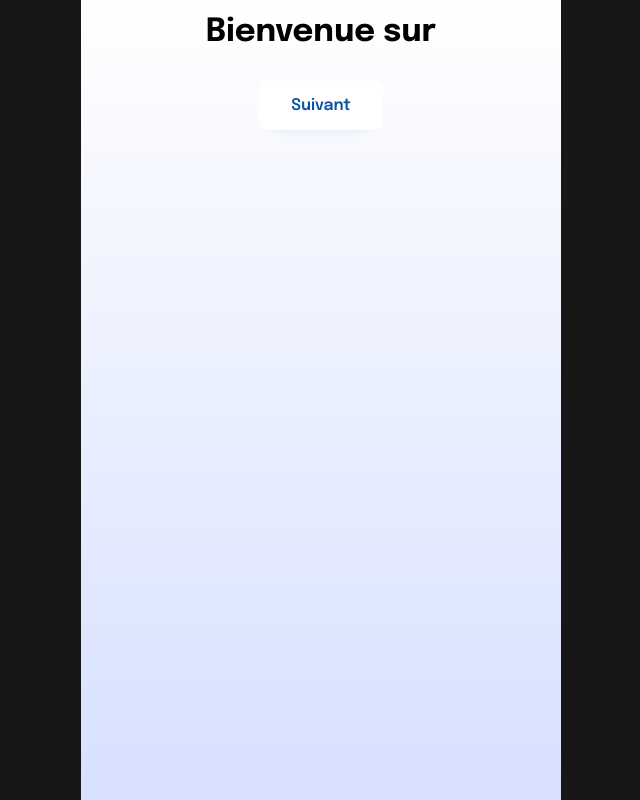
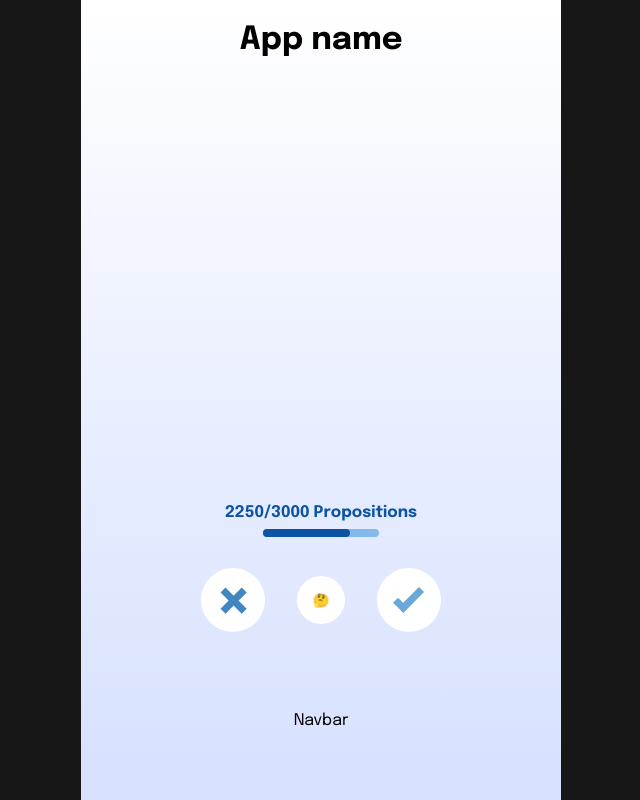
Before and after one commit to EtudiQuoi/etudi-quoi, a Next.js app: page / in a window 1280 px wide. Shown: the whole page, without its empty margins (319-959 px from the left). Built offline with nearby package versions, Linux system fonts and the light colour scheme.

Commit message:
:sparkles: Grid placement

```diff
--- a/components/Button.jsx
+++ b/components/Button.jsx
@@ -5,7 +5,6 @@ export default function Button(props) {
 }
 
 const Btn = styled.button`
-    margin-top: 2rem;
     cursor: pointer;
     outline: none;
     border: none;
--- /dev/null
+++ b/components/Navbar.jsx
@@ -0,0 +1,9 @@
+import styled from "@emotion/styled";
+
+export default function Navbar() {
+    return <Nav>Navbar</Nav>;
+}
+
+const Nav = styled.nav`
+    display: flex;
+`;
--- a/components/Range.jsx
+++ b/components/Range.jsx
@@ -14,7 +14,6 @@ export default function Range(props) {
 }
 
 const RangeContainer = styled.div`
-    margin-top: 28rem;
     display: flex;
     flex-direction: column;
     align-items: center;
--- a/components/RoundButton.jsx
+++ b/components/RoundButton.jsx
@@ -24,7 +24,6 @@ export default function RoundButton(props) {
 }
 
 const Btn = styled.button`
-    margin-top: 2rem;
     cursor: pointer;
     outline: none;
     border: none;
--- a/pages/index.js
+++ b/pages/index.js
@@ -1,12 +1,61 @@
-import React from "react";
-import Button from "../components/Button";
+import styled from "@emotion/styled";
 import { Container } from "../shared/styles";
+
+import Navbar from "../components/Navbar";
+import Range from "../components/Range";
+import RoundButton from "../components/RoundButton";
 
 const Home = () => (
     <Container>
-        <h1>Bienvenue sur</h1>
-        <Button>Suivant</Button>
+        <Grid>
+            <GridItem area="header">
+                <h1>App name</h1>
+            </GridItem>
+            <GridItem area="card"></GridItem>
+            <GridItem area="range">
+                <Range value="2250" max="3000" />
+            </GridItem>
+            <GridItem area="buttons">
+                <ButtonContainer>
+                    <RoundButton layout="cross" />
+                    <RoundButton layout="emoji" size="small">
+                        🤔
+                    </RoundButton>
+                    <RoundButton layout="check" />
+                </ButtonContainer>
+            </GridItem>
+            <GridItem area="navbar">
+                <Navbar />
+            </GridItem>
+        </Grid>
     </Container>
 );
 
 export default Home;
+
+const ButtonContainer = styled.div`
+    display: flex;
+    justify-content: center;
+    align-items: center;
+    gap: 2rem;
+`;
+
+const Grid = styled.div`
+    width: 100%;
+    height: 100vh;
+    display: grid;
+    grid-template-columns: 1fr;
+    grid-template-rows: 10vh 1fr 10vh 10vh 20vh;
+    grid-template-areas:
+        "header"
+        "card"
+        "range"
+        "buttons"
+        "navbar";
+`;
+
+const GridItem = styled.div`
+    grid-area: ${(props) => props.area};
+    display: grid;
+    place-items: center;
+`;
--- a/shared/styles.js
+++ b/shared/styles.js
@@ -37,7 +37,6 @@ export const globalStyles = (
 export const Container = styled.div`
     overflow: hidden;
     margin: auto;
-    padding: 1rem 0;
     height: 100vh;
     width: 100vw;
     max-width: 480px;
```
